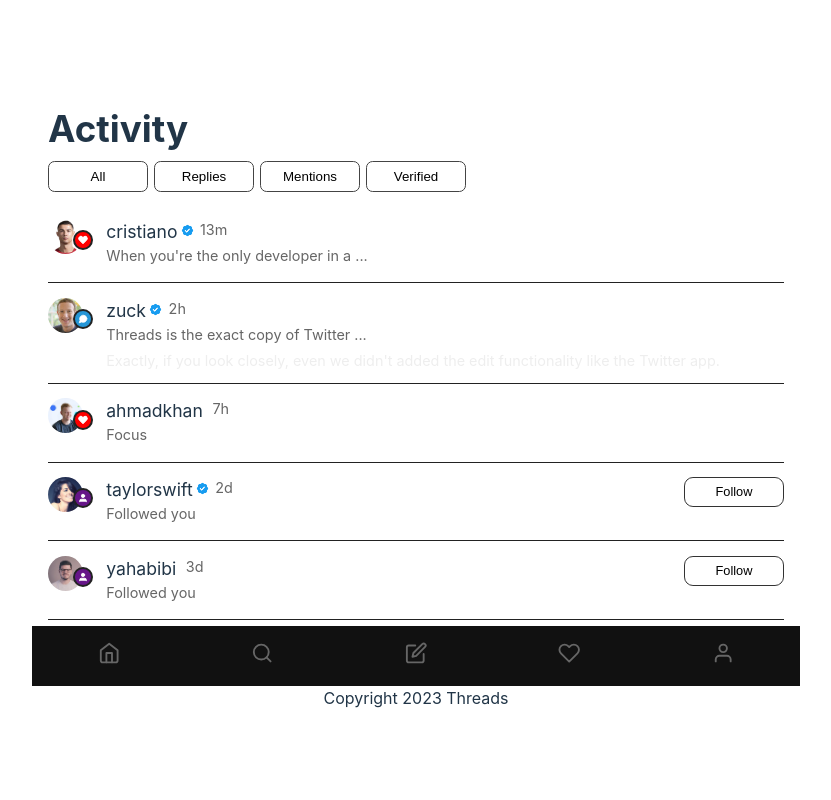
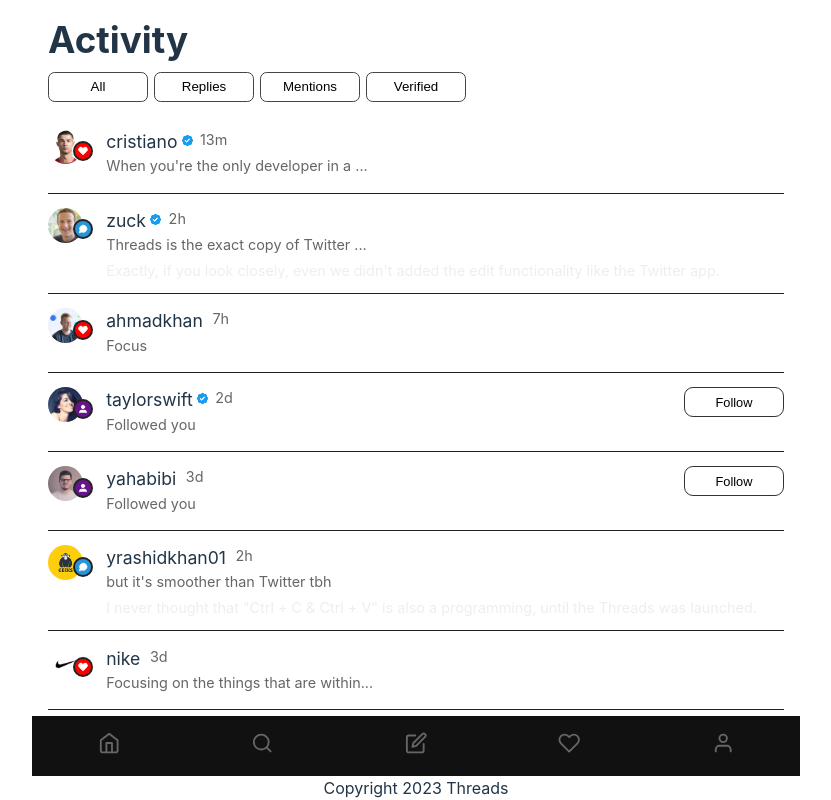
Before and after one commit to realstoman/threads-app-vanilla, a website built with Vite: page activity.html in a window 1280 px wide. Shown: the whole page, without its empty margins (224-1055 px from the left). Built offline with nearby package versions, Linux system fonts and the light colour scheme.

Commit message:
Add more activities

```diff
--- a/activity.html
+++ b/activity.html
@@ -221,6 +221,82 @@
 						<!-- Single user activity end -->
 
 						<div class="separator"></div>
+
+						<!-- Single user activity start -->
+						<div class="user-activity">
+							<div class="avatar">
+								<img
+									src="./public/avatars/avatar-1.jpeg"
+									alt="User Avatar"
+								/>
+								<div class="icon-comment">
+									<i
+										data-feather="message-circle"
+										class="activity-icon"
+									></i>
+								</div>
+							</div>
+							<div class="content">
+								<div class="left-section">
+									<div class="user">
+										<div class="username">
+											<p>yrashidkhan01</p>
+											<div class="if-verified"></div>
+										</div>
+										<span>2h</span>
+									</div>
+									<div class="post-content">
+										but it's smoother than Twitter tbh
+										<p>
+											I never thought that "Ctrl + C &
+											Ctrl + V" is also a programming,
+											until the Threads was launched.
+										</p>
+									</div>
+								</div>
+								<div class="if-follow-btn"></div>
+							</div>
+						</div>
+						<!-- Single user activity start -->
+
+						<div class="separator"></div>
+
+						<!-- Single user activity start -->
+						<div class="user-activity">
+							<div class="avatar">
+								<img
+									src="./public/logo/nike-logo.jpg"
+									alt="User Avatar"
+								/>
+								<div class="icon-like">
+									<i
+										data-feather="heart"
+										class="activity-icon"
+									></i>
+								</div>
+							</div>
+							<div class="content">
+								<div class="left-section">
+									<div class="user">
+										<div class="username">
+											<p>nike</p>
+											<div class="if-verified"></div>
+										</div>
+										<span>3d</span>
+									</div>
+									<div class="post-content">
+										Focusing on the things that are
+										within...
+										<p></p>
+									</div>
+								</div>
+
+								<div class="if-follow-btn"></div>
+							</div>
+						</div>
+						<!-- Single user activity end -->
+
+						<div class="separator"></div>
 					</div>
 				</div>
 				<!-- Search page design end -->
```
